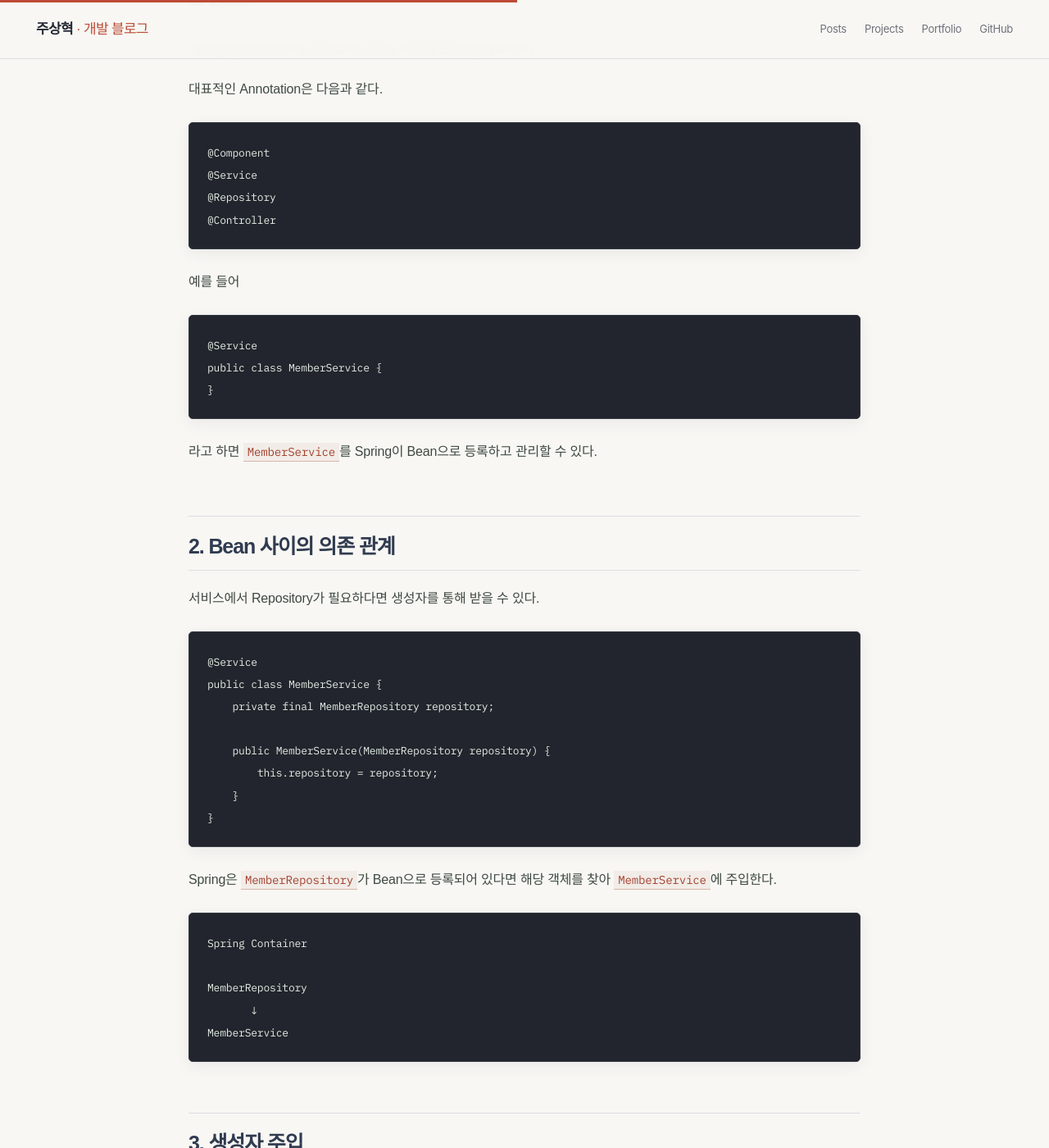
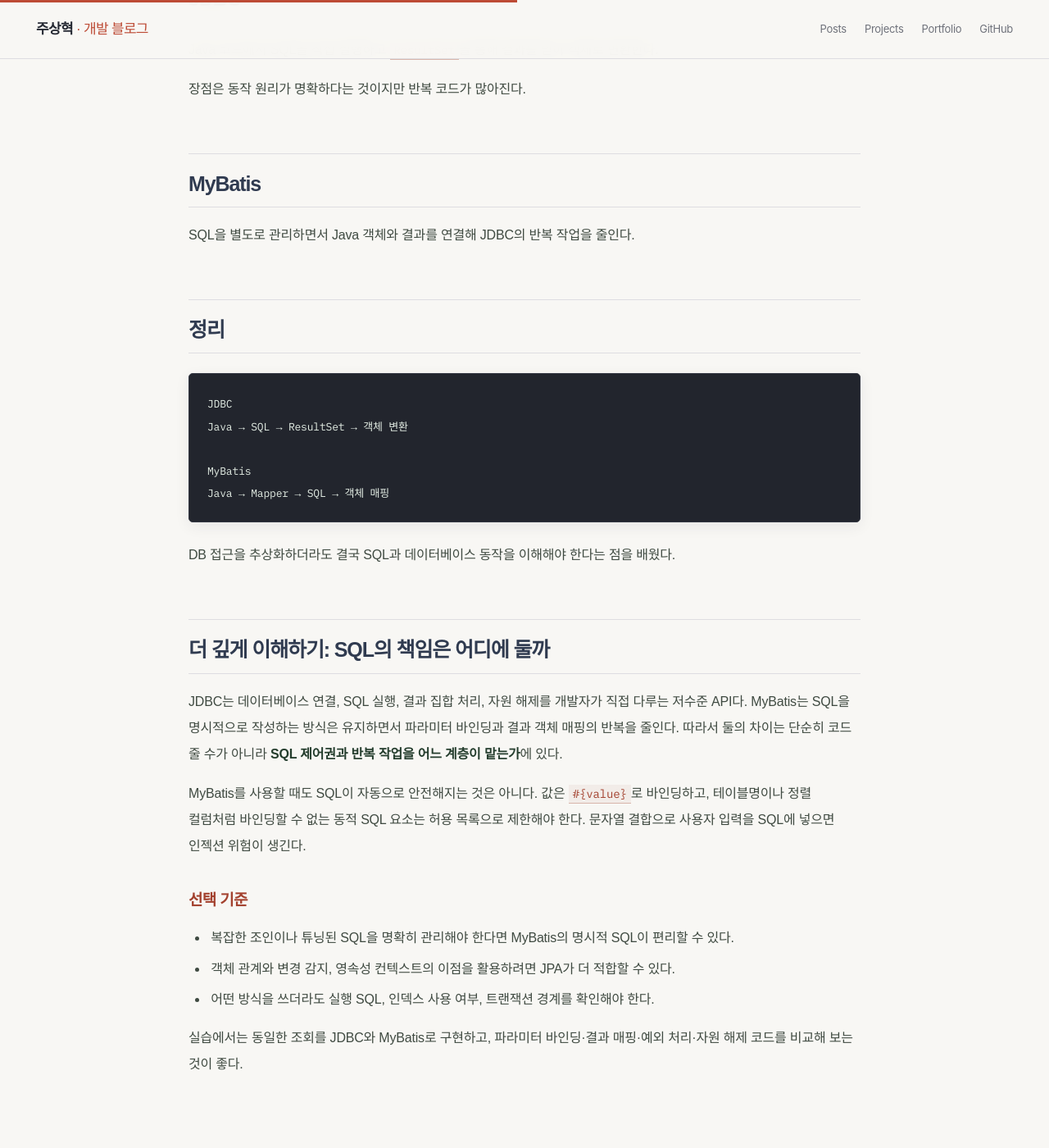
Before and after one commit to zuzusnasna/zuzusnasna.github.io, a Jekyll site: the page built from _posts/2026-09-04-spring-jdbc-mybatis.md, in a window 1280 px wide and 1400 px high, scrolled down 671 px. Shown: the whole window at 82% size. Built offline with Jekyll 4.4.1, drawn with Linux system fonts in a browser that asks for light colours; some web fonts are replaced; some of the changed text lies outside the part shown.

Commit message:
복구: 기존 Spring JDBC MyBatis 문서 원상 복구

````diff
--- a/_posts/2026-09-04-spring-jdbc-mybatis.md
+++ b/_posts/2026-09-04-spring-jdbc-mybatis.md
@@ -1,74 +1,44 @@
 ---
 layout: post
-title: "Spring Bean — Bean 등록과 생성자 주입"
-date: 2026-10-30 15:10:00 +0900
-categories: [Spring]
-tags: [Spring]
+title: "Spring Boot 학습 : JDBC와 MyBatis 비교"
+date: 2026-09-04 09:00:00 +0900
+categories: [학습]
+tags: [Spring Boot, JDBC, MyBatis, Database]
 ---
 
-오늘은 Spring Container가 관리하는 Bean과 의존성을 주입하는 방법을 정리했다.
+DB 접근 기술을 비교하면서 JDBC와 MyBatis가 어떤 문제를 해결하는지 정리했다.
 
-## 1. Bean
+## JDBC
 
-Spring Container가 생성하고 관리하는 객체를 Bean이라고 한다.
+Java 코드에서 SQL을 직접 실행하고 `ResultSet`을 통해 결과를 받아 객체로 변환한다.
 
-대표적인 Annotation은 다음과 같다.
+장점은 동작 원리가 명확하다는 것이지만 반복 코드가 많아진다.
 
-```java
-@Component
-@Service
-@Repository
-@Controller
+## MyBatis
+
+SQL을 별도로 관리하면서 Java 객체와 결과를 연결해 JDBC의 반복 작업을 줄인다.
+
+## 정리
+
+```text
+JDBC
+Java → SQL → ResultSet → 객체 변환
+
+MyBatis
+Java → Mapper → SQL → 객체 매핑
 ```
 
-예를 들어
+DB 접근을 추상화하더라도 결국 SQL과 데이터베이스 동작을 이해해야 한다는 점을 배웠다.
 
-```java
-@Service
-public class MemberService {
-}
-```
+## 더 깊게 이해하기: SQL의 책임은 어디에 둘까
 
-라고 하면 `MemberService`를 Spring이 Bean으로 등록하고 관리할 수 있다.
+JDBC는 데이터베이스 연결, SQL 실행, 결과 집합 처리, 자원 해제를 개발자가 직접 다루는 저수준 API다. MyBatis는 SQL을 명시적으로 작성하는 방식은 유지하면서 파라미터 바인딩과 결과 객체 매핑의 반복을 줄인다. 따라서 둘의 차이는 단순히 코드 줄 수가 아니라 **SQL 제어권과 반복 작업을 어느 계층이 맡는가**에 있다.
 
-## 2. Bean 사이의 의존 관계
+MyBatis를 사용할 때도 SQL이 자동으로 안전해지는 것은 아니다. 값은 `#{value}`로 바인딩하고, 테이블명이나 정렬 컬럼처럼 바인딩할 수 없는 동적 SQL 요소는 허용 목록으로 제한해야 한다. 문자열 결합으로 사용자 입력을 SQL에 넣으면 인젝션 위험이 생긴다.
 
-서비스에서 Repository가 필요하다면 생성자를 통해 받을 수 있다.
+### 선택 기준
+- 복잡한 조인이나 튜닝된 SQL을 명확히 관리해야 한다면 MyBatis의 명시적 SQL이 편리할 수 있다.
+- 객체 관계와 변경 감지, 영속성 컨텍스트의 이점을 활용하려면 JPA가 더 적합할 수 있다.
+- 어떤 방식을 쓰더라도 실행 SQL, 인덱스 사용 여부, 트랜잭션 경계를 확인해야 한다.
 
-```java
-@Service
-public class MemberService {
-    private final MemberRepository repository;
-
-    public MemberService(MemberRepository repository) {
-        this.repository = repository;
-    }
-}
-```
-
-Spring은 `MemberRepository`가 Bean으로 등록되어 있다면 해당 객체를 찾아 `MemberService`에 주입한다.
-
-```text
-Spring Container
-
-MemberRepository
-       ↓
-MemberService
-```
-
-## 3. 생성자 주입
-
-```java
-@Service
-public class OrderService {
-    private final Payment payment;
-
-    public OrderService(Payment payment) {
-        this.payment = payment;
-    }
-}
-```
-
-생성자 주입은 객체 생성 시 필요한 의존성이 전달되도록 만들 수 있고 `final`을 사용해 주입된 의존성을 변경하지 않도록 할 수 있다.
-
-구체 클래스에 직접 의존하기보다 인터페이스에 의존하도록 만들면 구현체를 바꾸거나 테스트할 때도 유연하게 구성할 수 있다.
+실습에서는 동일한 조회를 JDBC와 MyBatis로 구현하고, 파라미터 바인딩·결과 매핑·예외 처리·자원 해제 코드를 비교해 보는 것이 좋다.
````
